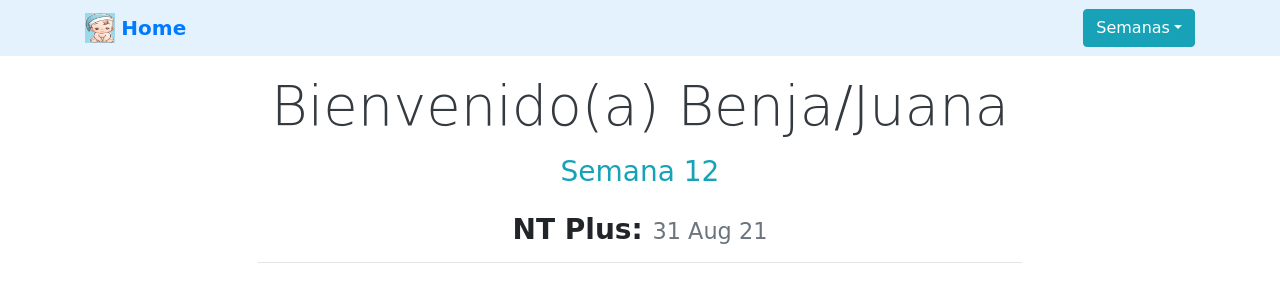
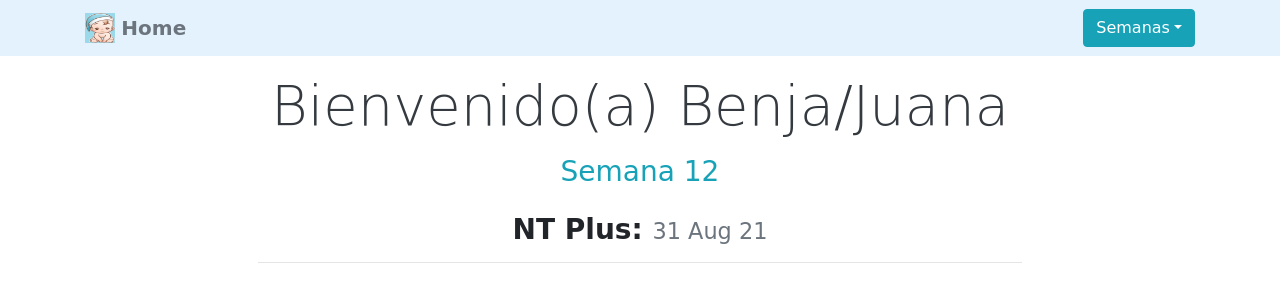
Before and after one commit to camposleyba/django3-Benja, a Django app: page /semana12/ in a window 1280 px wide. Shown: the top 292 px of the page. Run offline with Django 3.2, Linux system fonts and the light colour scheme; data comes from the database, SQL or seed files in the repository; some web fonts are replaced.

Commit message:
changes color home

```diff
--- a/benja/templates/benja/base.html
+++ b/benja/templates/benja/base.html
@@ -24,7 +24,7 @@
           <nav class="navbar navbar-light navbar-expand-lg" style="background-color: #e3f2fd;">
           <div class="container">
             <a class="navbar-brand" href="{% url 'home' %}">
-              <img src="{% static 'benja/benja.png' %}" width="30" height="30" class="d-inline-block align-top"> <b class="text-primary">Home</b>
+              <img src="{% static 'benja/benja.png' %}" width="30" height="30" class="d-inline-block align-top"> <b class="text-secondary">Home</b>
             </a>
             <button class="navbar-toggler" type="button" data-bs-toggle="collapse" data-bs-target="#navbarScroll" aria-controls="navbarScroll" aria-expanded="false" aria-label="Toggle navigation">
               <span class="navbar-toggler-icon"></span>
```
